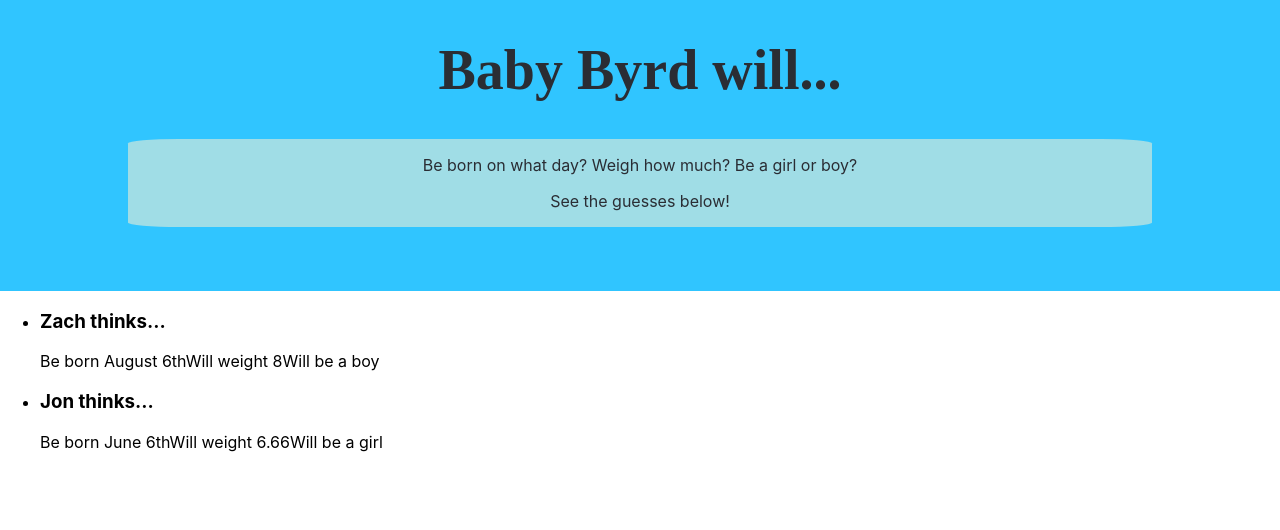
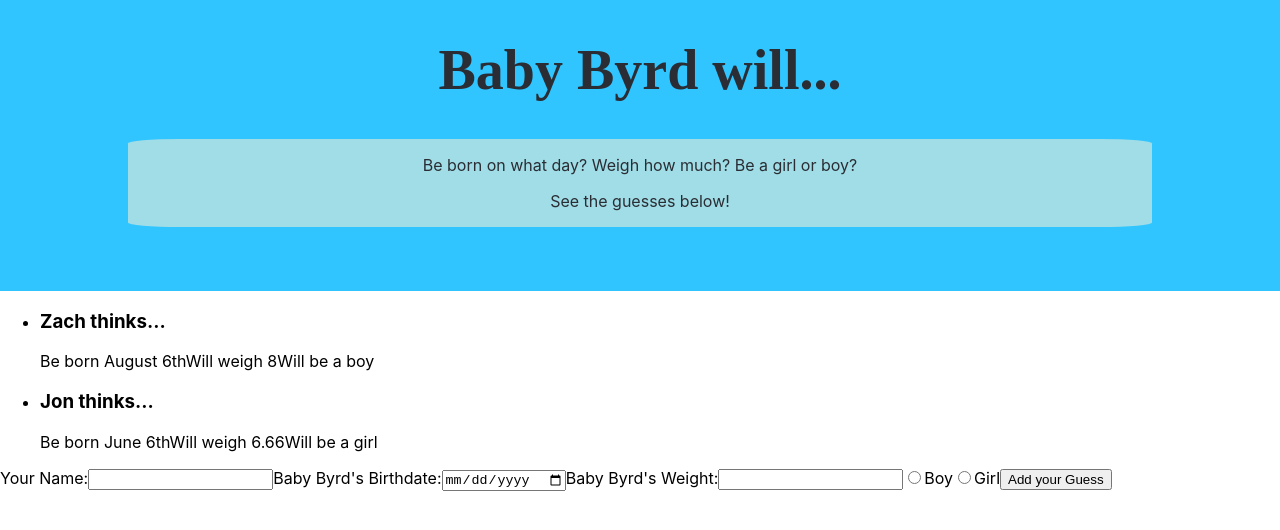
Before and after one commit to ZachBarbre/baby-byrd-game-client, a React (Create React App) app: page / in a window 1280 px wide. Shown: the top 530 px of the page. Built offline with nearby package versions, Linux system fonts and the light colour scheme.

Commit message:
add add guesses form

```diff
--- a/src/App.js
+++ b/src/App.js
@@ -3,6 +3,7 @@ import Reducer from './reducers';
 import { StateProvider } from './context';
 import GuessList from './components/GuessList';
 import Header from './components/Header';
+import AddGuess from './components/AddGuess';
 
 const App = () => {
   const initalState = [
@@ -28,6 +29,7 @@ const App = () => {
       <StateProvider value={useReducer(Reducer, initalState)}>
         <Header />
         <GuessList />
+        <AddGuess />
       </StateProvider>
     </div>
   );
--- /dev/null
+++ b/src/components/AddGuess.jsx
@@ -0,0 +1,86 @@
+import React, { useState, useContext } from 'react';
+import styled from 'styled-components';
+import StateContext from '../context';
+
+const AddGuess = () => {
+  const [name, setName] = useState('');
+  const [birthDate, setBirthDate] = useState('');
+  const [babyWeight, setBabyWeight] = useState('');
+  const [sex, setSex] = useState('');
+  const [value, dispach] = useContext(StateContext);
+
+  const handleSubmit = (e) => {
+    e.preventDefault();
+
+    dispach({
+      type: 'ACTION_ADD_GUESS',
+      _id: Math.floor(Math.random()*100) + Math.floor(Math.random()*100),
+      name,
+      birthDate,
+      babyWeight,
+      sex
+    })
+
+    setName('');
+    setBirthDate('');
+    setBabyWeight('');
+    setSex('');
+  }
+
+  return(
+    <section>
+      <form onSubmit={e => handleSubmit(e)}>
+        <label>
+          Your Name:
+          <input
+            type="text"
+            name="name"
+            value={name}
+            onChange={(e) => setName(e.target.value)}
+            />
+        </label>
+        <label>
+          Baby Byrd's Birthdate:
+          <input
+            type="date"
+            name="birthDate"
+            value={birthDate}
+            onChange={(e) => setBirthDate(e.target.value)}
+            />
+        </label>
+        <label>
+          Baby Byrd's Weight:
+          <input
+            type="number"
+            name="babyWeight"
+            value={babyWeight}
+            onChange={(e) => setBabyWeight(e.target.value)}
+            />
+        </label>
+        <label>
+          <input
+            type="radio"
+            name="sex"
+            value="boy"
+            onChange={(e) => setSex(e.target.value)}
+            checked={sex === 'boy'}
+            />
+          Boy
+        </label>
+        <label>
+          <input
+            type="radio"
+            name="sex"
+            value="girl"
+            onChange={(e) => setSex(e.target.value)}
+            checked={sex === 'girl'}
+            />
+          Girl
+        </label>
+        <button type="submit">Add your Guess</button>
+      </form>
+    </section>
+  )
+}
+
+export default AddGuess;
--- a/src/components/GuessList.jsx
+++ b/src/components/GuessList.jsx
@@ -5,7 +5,7 @@ import StateContext from '../context'
 
 const GuessList = () => {
   const [value, dispach] = useContext(StateContext);
-
+  console.log(value);
   return(
     <main>
       <ul>
@@ -14,7 +14,7 @@ const GuessList = () => {
             <h3>{guess.name} thinks...</h3>
             <div>
               Be born {guess.birthDate}
-              Will weight {guess.babyWeight}
+              Will weigh {guess.babyWeight}
               Will be a {guess.sex}
             </div>
           </li>
--- a/src/reducers/index.js
+++ b/src/reducers/index.js
@@ -2,8 +2,8 @@ const Reducer = (state, action) => {
   const { _id, name, birthDate, babyWeight, sex } = action;
   switch (action.type) {
     case 'ACTION_ADD_GUESS':
-      return {
-        ...state.concat(
+      return (
+        state.concat(
           {
             _id,
             name,
@@ -12,7 +12,7 @@ const Reducer = (state, action) => {
             sex
           }
         )
-      };
+      );
     case 'ACTION_DELETE_GUESS':
         const newState = state.filter(guess => guess._id === _id);
         return newState;
```
